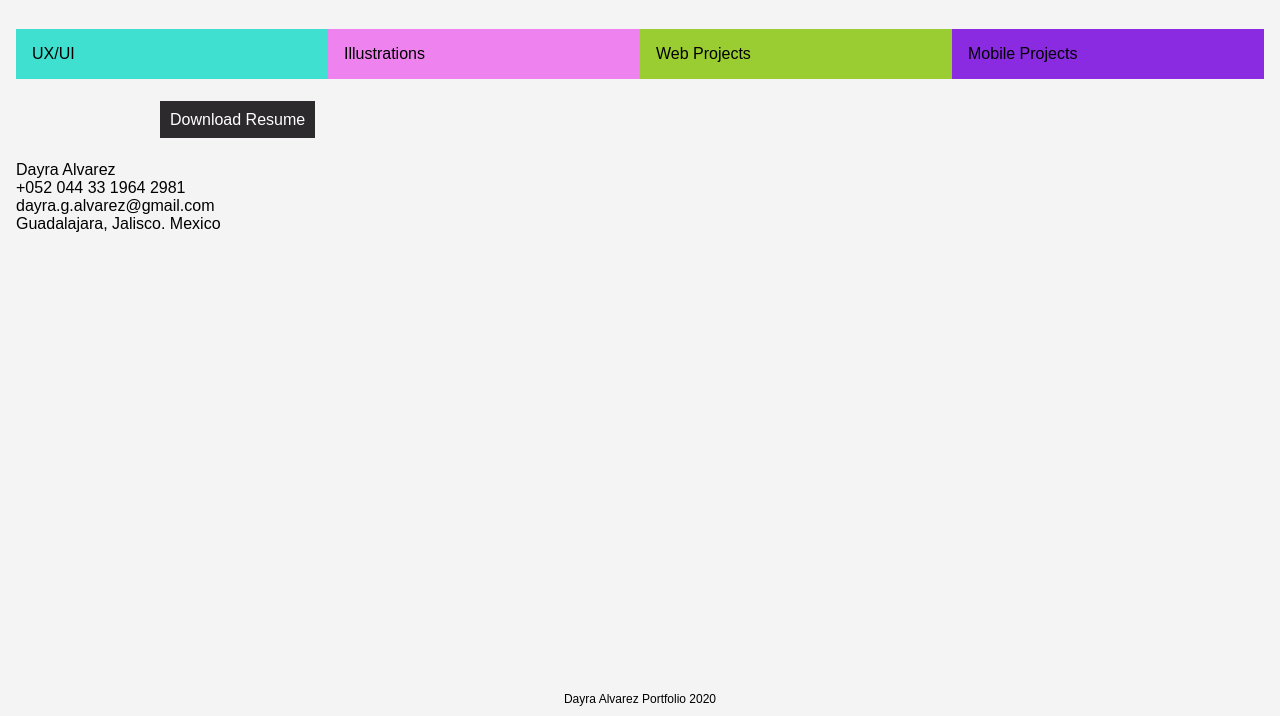
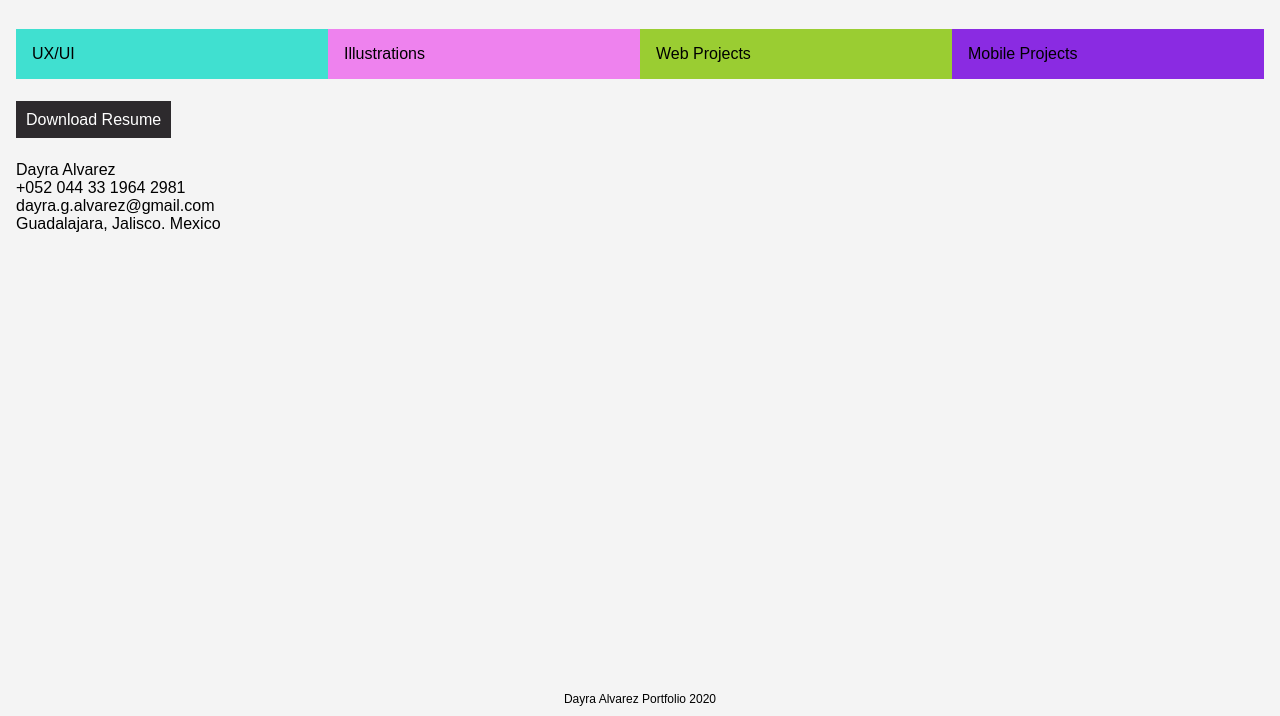
Before and after one commit to DayraAlvarez/uno, a plain HTML site: page index.html in a window 1280 px wide. Shown: the part 84-800 px from the top of the page. Drawn offline with nearby package versions, Linux system fonts and the light colour scheme.

Commit message:
CSS tweaks

```diff
--- a/index.html
+++ b/index.html
@@ -5,7 +5,7 @@
   <meta name="viewport" content="width=device-width, initial-scale=1.0">
   <meta http-equiv="X-UA-Compatible" content="ie=edge">
   <title>Dayra Alvarez</title>
-  <link rel="icon" href="assets/"></link>
+  <link rel="icon" href="assets/tabicon.png"></link>
   <link rel="stylesheet" href="https://use.fontawesome.com/releases/v5.3.1/css/all.css" integrity="sha384-mzrmE5qonljUremFsqc01SB46JvROS7bZs3IO2EmfFsd15uHvIt+Y8vEf7N7fWAU" crossorigin="anonymous">
   <link rel="stylesheet" href="css/style.css">
   <link rel="stylesheet" href="css/grid.css">
@@ -32,12 +32,10 @@
     </div>
   </div>
   <!--Personal info-->
-  <div class="container-fluid">
       <div class="row">
         <div class="col-12">
           <a id="downloadButton" href="download/../assets/resume.pdf" download="Resume-Dayra-Alvarez" target="_blank">Download Resume</a></div>
         </div>
-      </div>
       <div class="row">
         <div class="col-12">
           <p>Dayra Alvarez</p>
```
Also changed, not shown: assets/tabicon.png (added).
